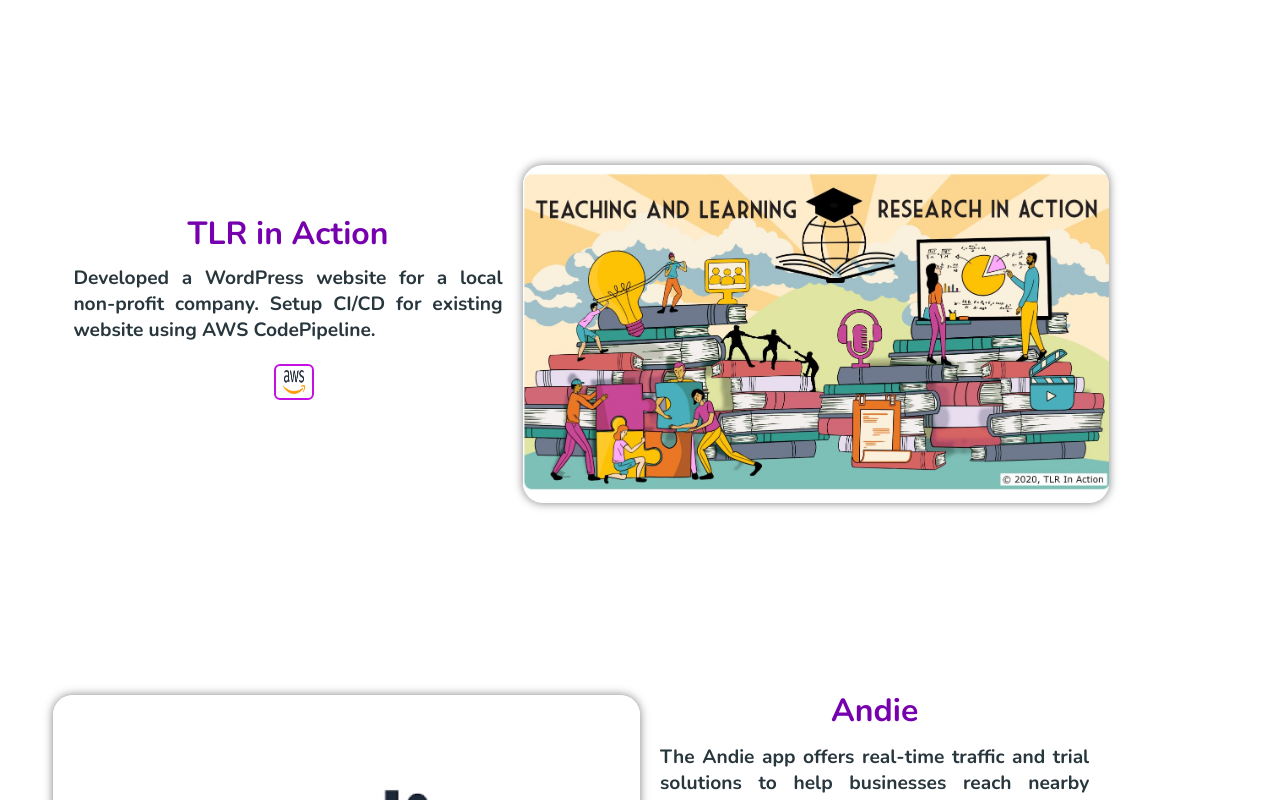
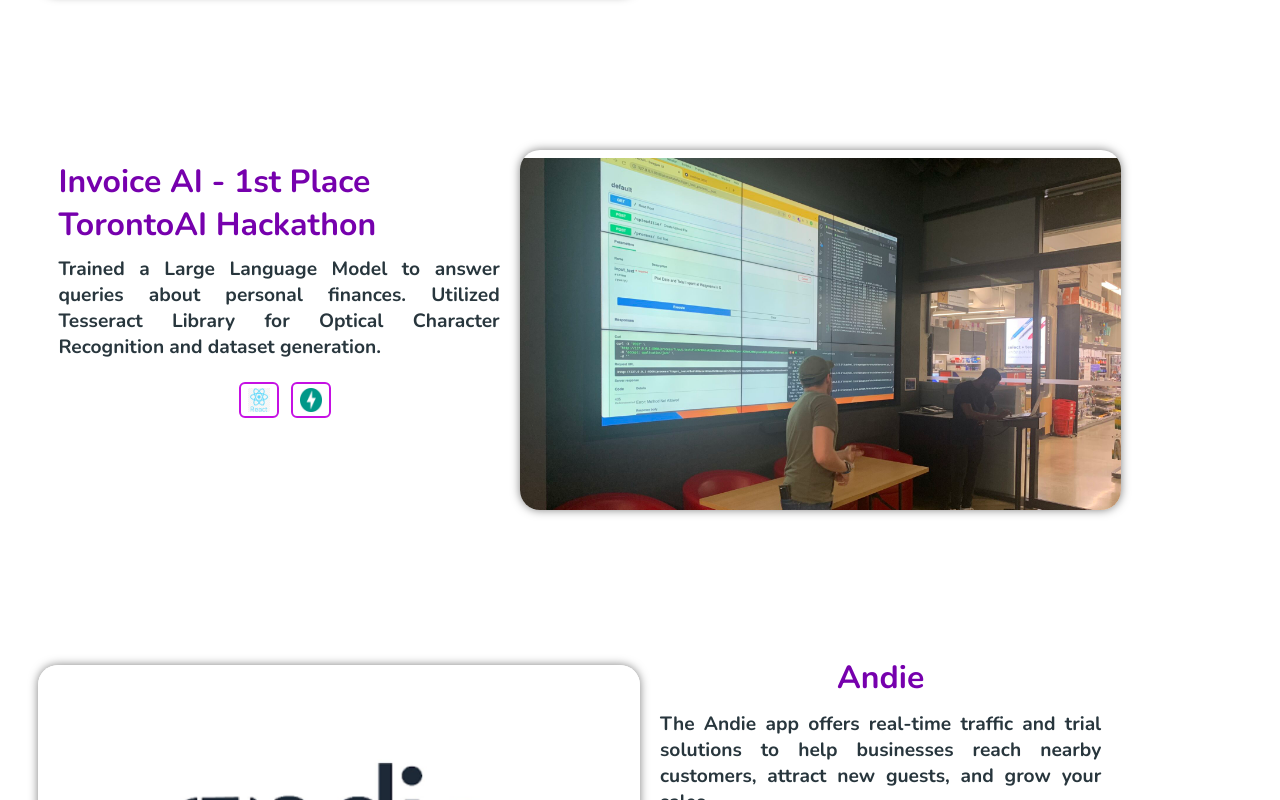
Before and after one commit to 4bdulWadood/portfolio-amplify, a React (Create React App) app: page / in a window 1280 px wide. Shown: the part 2020-2820 px from the top of the page. Built offline with nearby package versions, Linux system fonts and the light colour scheme.

Commit message:
Added AI Hackathon Win!

```diff
--- a/src/components/Project2.js
+++ b/src/components/Project2.js
@@ -1,7 +1,8 @@
 import React, { useState } from "react";
-import FoodCrew from "../assets/FoodCrew.jpg";
+import FoodCrew from "../assets/123Downloads.jpg";
 import { SkillWrapper } from './Skill'
-import awsLogo from "../assets/AWSLogo.png";
+import reactLogo from "../assets/ReactLogo.png";
+import fastAPI from "../assets/fastAPI.jpg";
 
 export default function Project2() {
   const [html, setHtml] = useState("");
@@ -41,13 +42,14 @@ export default function Project2() {
   return (
     <div className="project-box">
       <div className="right-container">
-        <h1>TLR in Action</h1>
+        <h1>Invoice AI - 1st Place TorontoAI Hackathon</h1>
         <div className="description">
-          Developed a WordPress website for a local non-profit company.
-          Setup CI/CD for existing website using AWS CodePipeline.
+          Trained a Large Language Model to answer queries about personal finances.
+          Utilized Tesseract Library for Optical Character Recognition and dataset generation.
 
           <div className="tech-box">
-            <SkillWrapper size={"4.5vh"} icon={awsLogo} dimensions={{height: "3vh", width: "60%"}} />
+            <SkillWrapper size={"4.5vh"} icon={reactLogo} dimensions={{height: "3vh", width: "60%"}} />
+            <SkillWrapper size={"4.5vh"} icon={fastAPI} dimensions={{height: "3vh", width: "60%"}} />
           </div>
 
         </div>
--- a/src/public/styles/projects.css
+++ b/src/public/styles/projects.css
@@ -89,12 +89,12 @@
   display: flex;
   background-color: #ffffff;
 
-  padding: 20px;
+  padding-top: 5px;
   flex-direction: row;
 }
 @media only screen and (max-width: 1300px) {
   .section-projects .project-box {
-    padding: 15px;
+    padding-top: 15px;
   }
 }
 @media only screen and (max-width: 768px) {
@@ -112,12 +112,13 @@
 }
 .section-projects .project-box .left-container {
   width: 50%;
-  height: 75%;
+  height: 85%;
   overflow: hidden;
   box-sizing: border-box;
   box-shadow: 0 0 10px rgba(0, 0, 0, 0.5);
   border-radius: 20px;
-  margin-top: 0%;
+  padding-top: 0%;
+  margin-bottom: 5px;
 }
 .section-projects .project-box .left-container .img-project1 {
   width: 100%;
@@ -138,7 +139,7 @@
   }
 
   .section-projects .project-box .left-container {
-    height: 75%;
+    height: 80%;
   }
 }
 @media only screen and (max-width: 950px) {
--- a/src/public/styles/projects.scss
+++ b/src/public/styles/projects.scss
@@ -123,8 +123,6 @@
         width: 100%;
         overflow-clip-margin: content-box;
         overflow: clip;
-        margin-top: 0px;
-        transform: translateY(0%);
         transition: transform 10s ease-in-out 0s;
         &:hover,
         &:focus {
```
Also changed, not shown: src/assets/123Downloads.jpg (added), src/assets/fastAPI.jpg (added).
